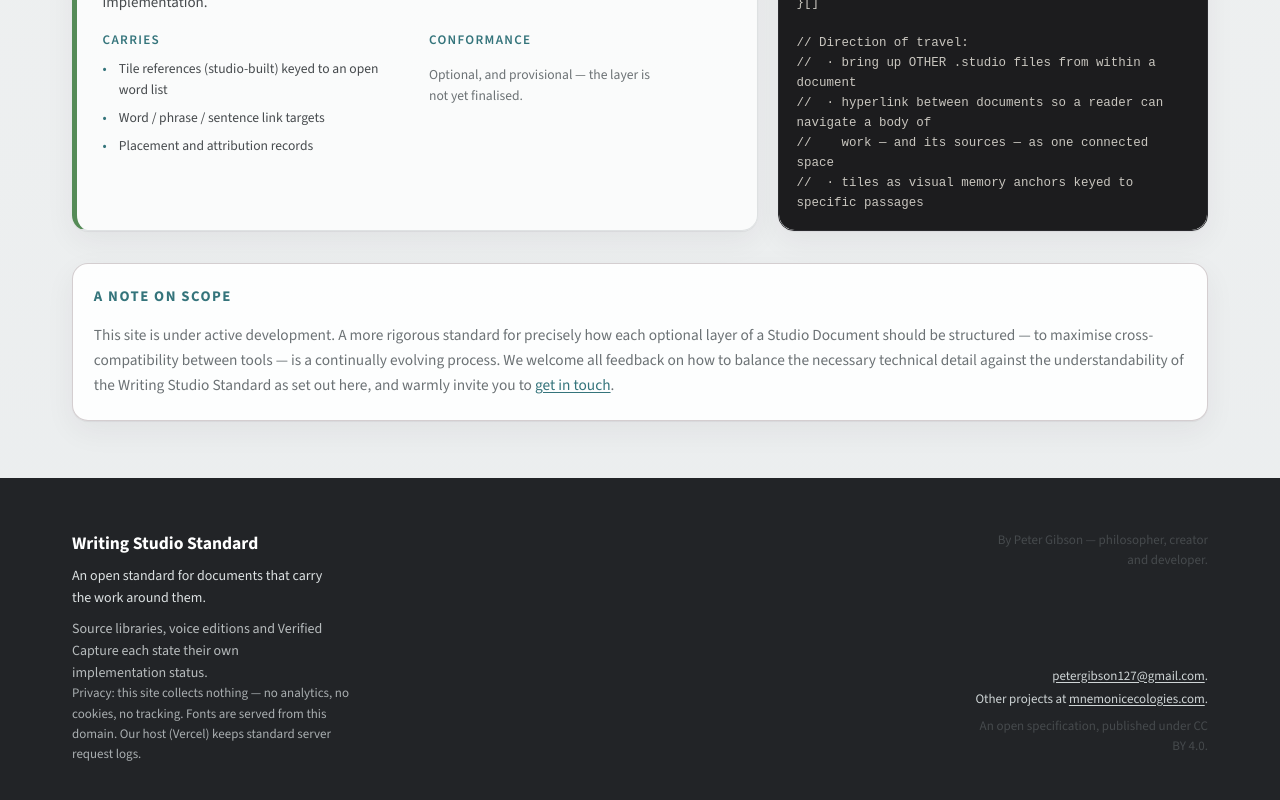
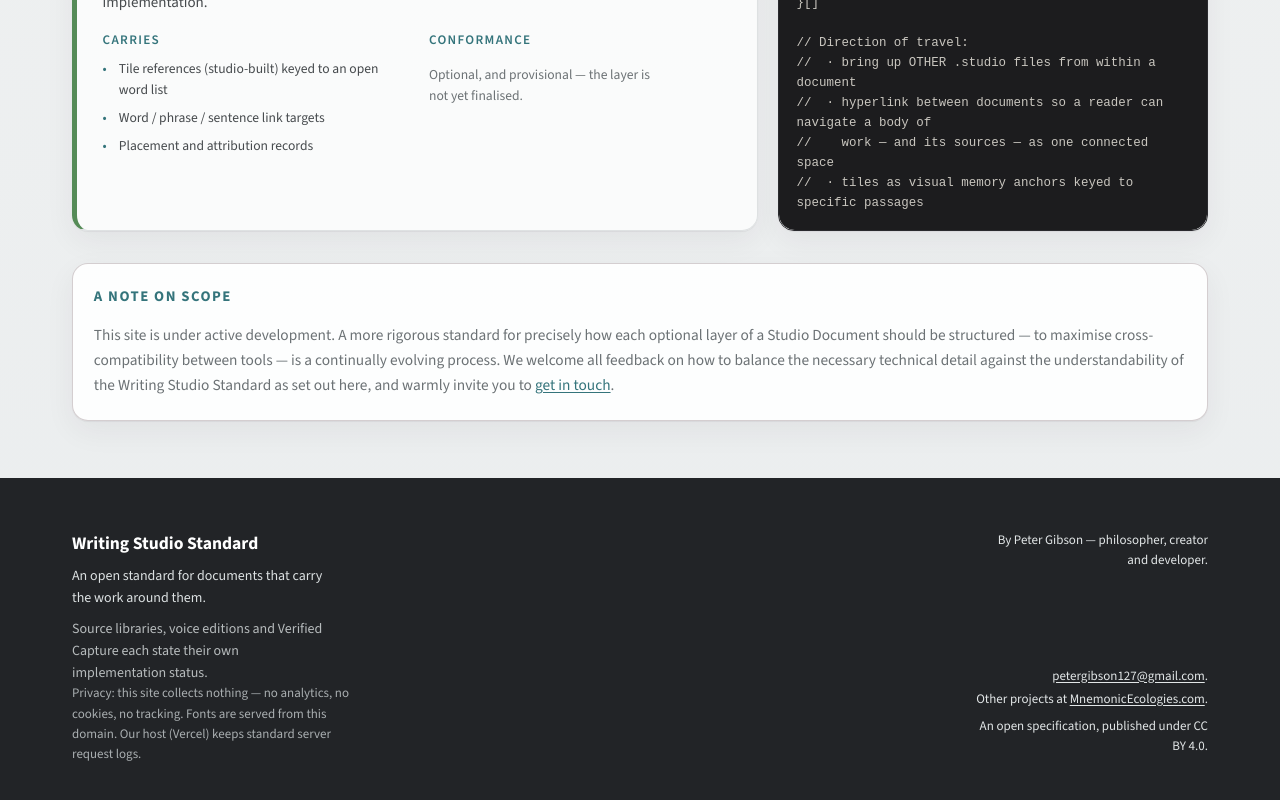
Before and after one commit to albatross310/writingstudiostandard, a React (Vite) app: page /architecture in a window 1280 px wide. Shown: the part 4413-5213 px from the top of the page. Built offline with nearby package versions, Linux system fonts and the light colour scheme.

Commit message:
lighten standard footer detail text

```diff
--- a/src/components/Footer.css
+++ b/src/components/Footer.css
@@ -84,13 +84,17 @@
 }
 
 .footer__credit,
-.footer__licence { max-width: 36ch; }
+.footer__licence {
+  max-width: 36ch;
+  color: #e2e6e7;
+}
 
 .footer__credit { line-height: 1.55; }
 
 .footer__contact {
   margin-top: auto;
   line-height: 1.8;
+  color: #e2e6e7;
 }
 
 .footer__licence {
--- a/src/components/Footer.jsx
+++ b/src/components/Footer.jsx
@@ -23,7 +23,7 @@
           <p className="footer__credit">By Peter Gibson — philosopher, creator and developer.</p>
           <div className="footer__contact">
             <a href="mailto:petergibson127@gmail.com">petergibson127@gmail.com</a>.<br />
-            Other projects at <a href="https://mnemonicecologies.com" target="_blank" rel="noopener noreferrer">mnemonicecologies.com</a>.
+            Other projects at <a href="https://mnemonicecologies.com" target="_blank" rel="noopener noreferrer">MnemonicEcologies.com</a>.
           </div>
           <p className="footer__licence">An open specification, published under CC BY 4.0.</p>
         </div>
```
